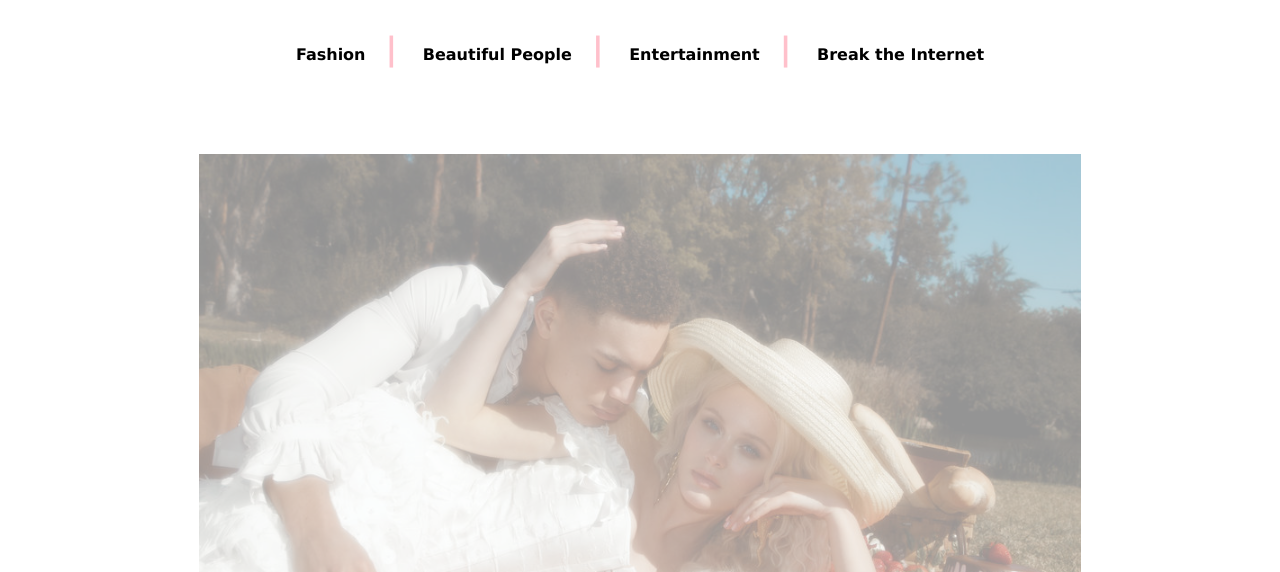
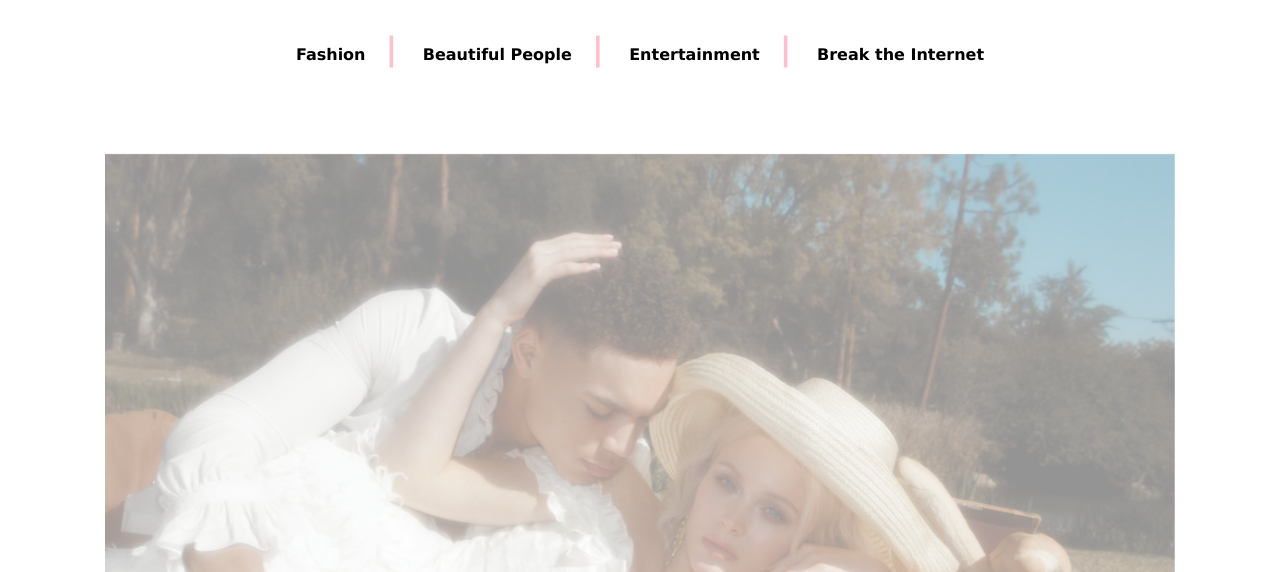
Before and after one commit to zuziab95/MMP200, a plain HTML site: page midterm/index.html in a window 1280 px wide. Shown: the part 199-771 px from the top of the page. Drawn offline with Linux system fonts and the light colour scheme.

Commit message:
Update styles.css

```diff
--- a/midterm/styles.css
+++ b/midterm/styles.css
@@ -102,7 +102,7 @@ img {vertical-align: middle;}
 /* Slideshow container */
 .slideshow-container {
 	padding: 5%;
-  max-width: 1000px;
+  max-width: 2000px;
   position: relative;
   margin: auto;
 }
```
